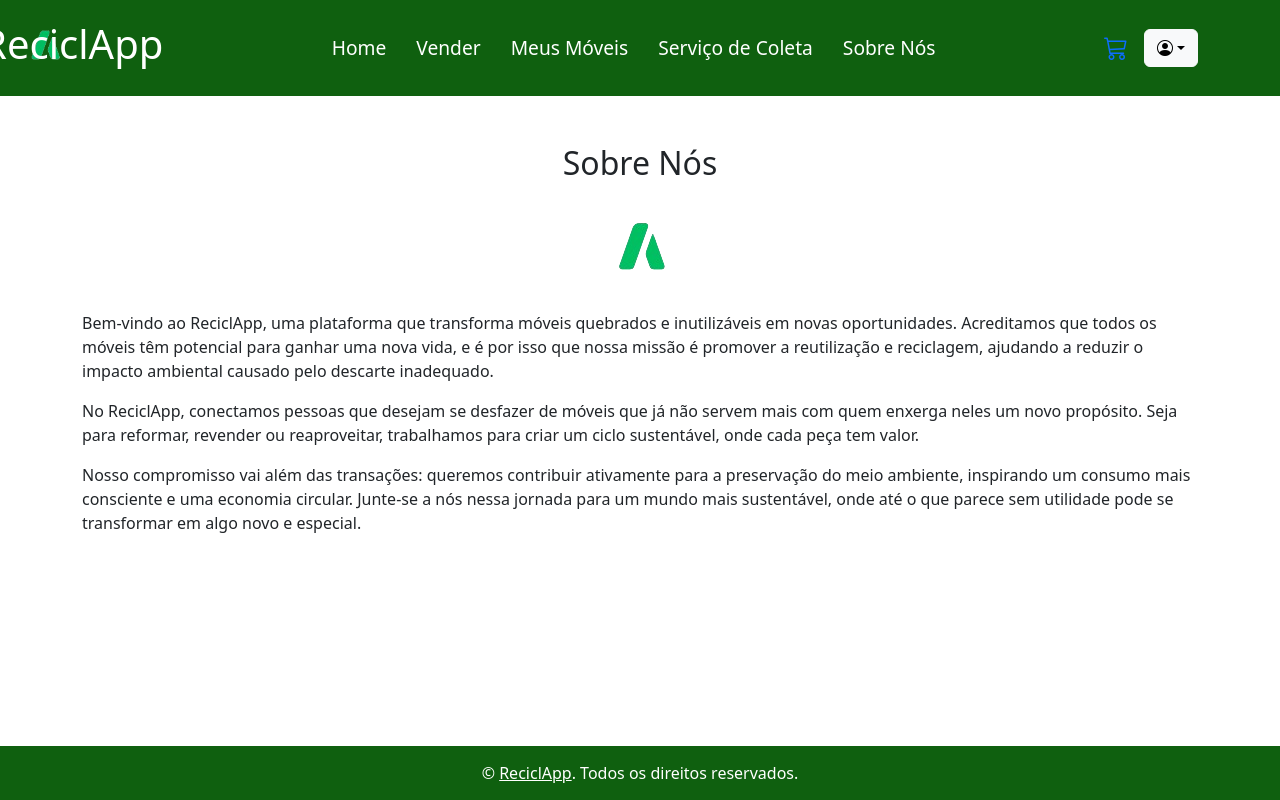
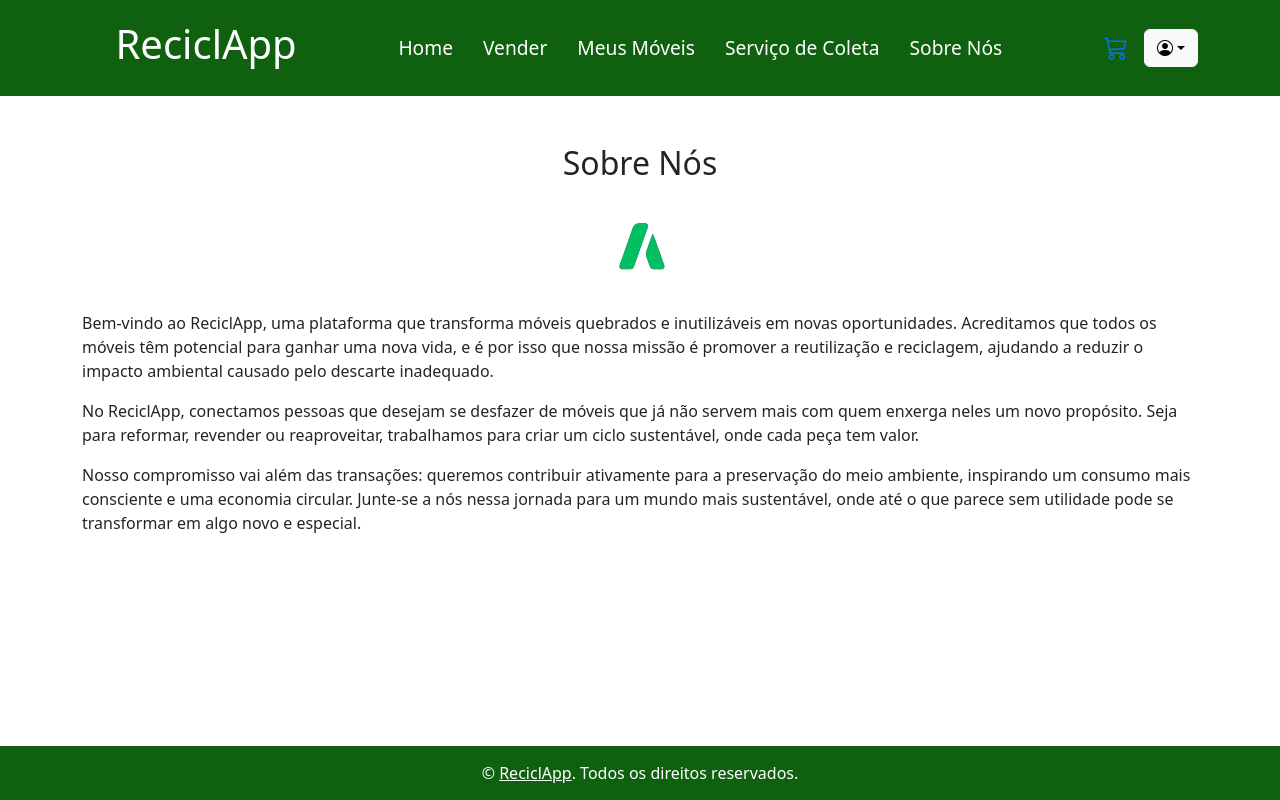
Before and after one commit to pewpola/reciclapp-front, a React (Vite) app: page /info in a window 1280 px wide. Built offline with nearby package versions, Linux system fonts and the light colour scheme.

Commit message:
fixing header

```diff
--- a/src/components/header/index.tsx
+++ b/src/components/header/index.tsx
@@ -1,4 +1,3 @@
-import logo from '../../assets/logo.png';
 import { Link } from 'react-router-dom';
 import { Dropdown } from 'react-bootstrap';
 import 'bootstrap/dist/css/bootstrap.min.css';
@@ -10,7 +9,6 @@ export default function Header() {
     return (
         <header>
             <div className="container d-flex justify-content-between align-items-center">
-                <img src={logo} alt="ReciclApp Logo" style={{ height: '50px' }} />
                 <h1>ReciclApp</h1>
                 <nav>
                     <ul>
```
